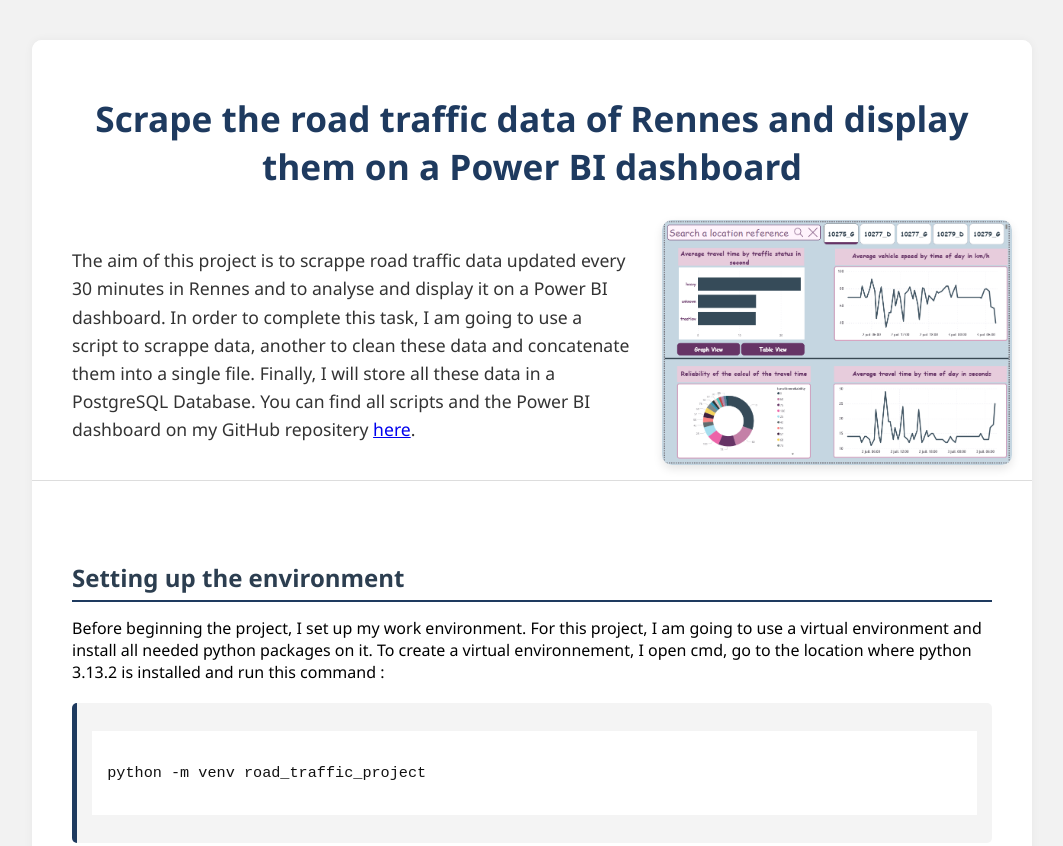
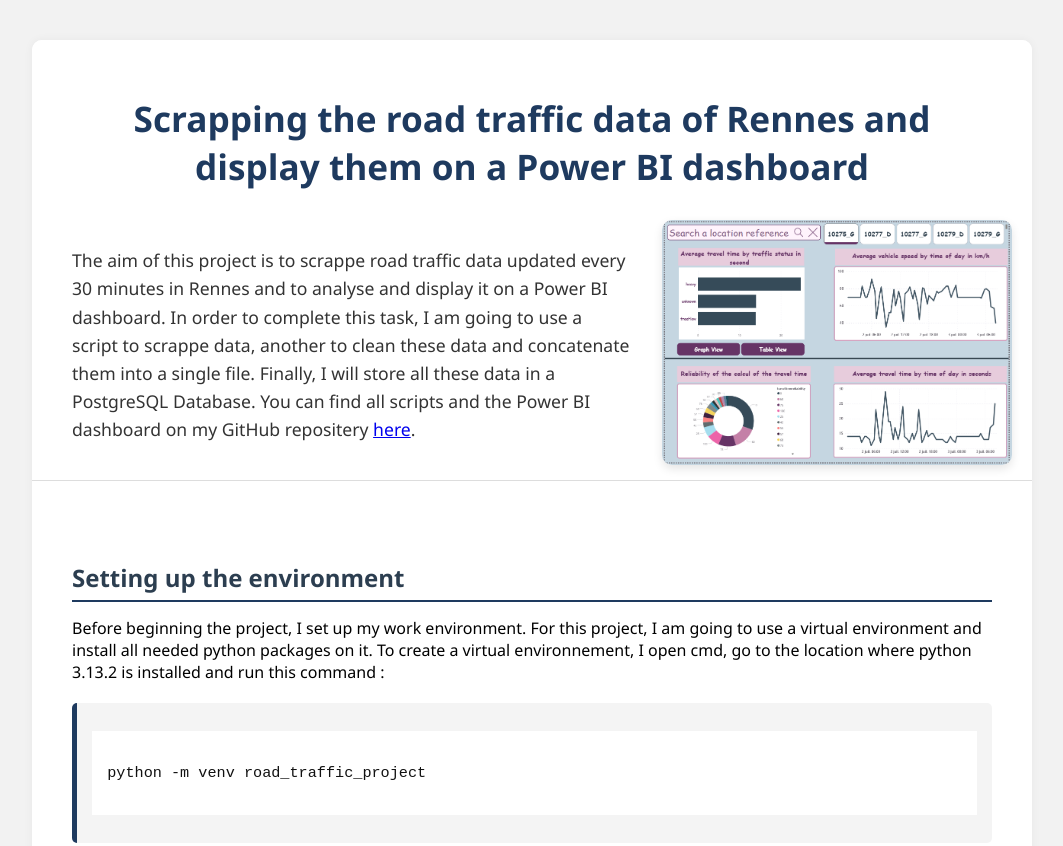
Before and after one commit to Bapt87/My_Portfolio, a plain HTML site: page Projects/project4/Rennes_Road_traffic.html in a window 1280 px wide. Shown: the top 846 px of the page, without its empty margins (108-1171 px from the left). Drawn offline with nearby package versions, Linux system fonts and the light colour scheme.

Commit message:
changement

```diff
--- a/Projects/project4/Rennes_Road_traffic.html
+++ b/Projects/project4/Rennes_Road_traffic.html
@@ -5,12 +5,12 @@
     <meta name="viewport" content="width=device-width, initial-scale=1.0">
     <link rel="stylesheet" href="https://cdnjs.cloudflare.com/ajax/libs/highlight.js/11.9.0/styles/github.min.css">
     <link rel="stylesheet" href="../../css/stylesheet_projects.css">
-    <title>Scrape the road traffic data of Rennes and display them on a Power BI dashboard</title>
+    <title>Scrapping the road traffic data of Rennes and display them on a Power BI dashboard</title>
 </head>
 <body class="whole-body">
     <div class="project-container">
         <header class="header-context">
-            <h1 class="header-title">Scrape the road traffic data of Rennes and display them on a Power BI dashboard</h1>
+            <h1 class="header-title">Scrapping the road traffic data of Rennes and display them on a Power BI dashboard</h1>
             <div class="header-bottom-row">
                 <div class="header-text">
                     <p>
```
